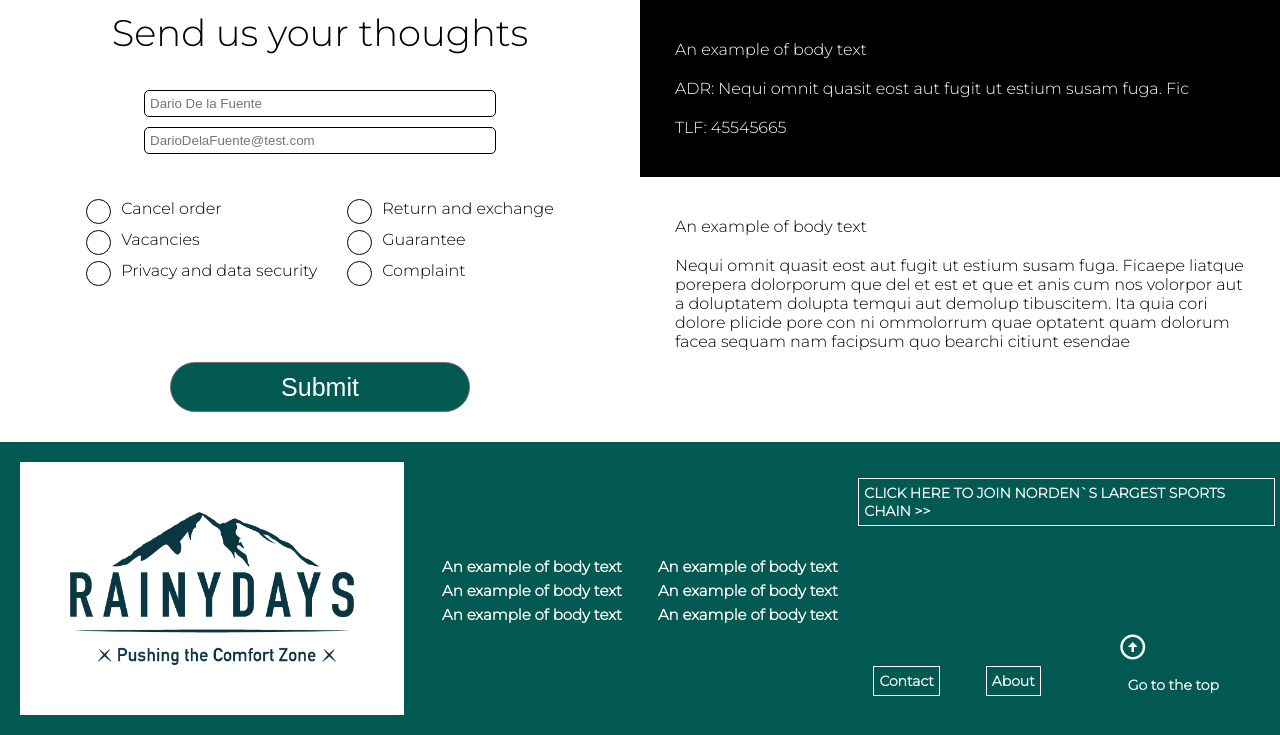
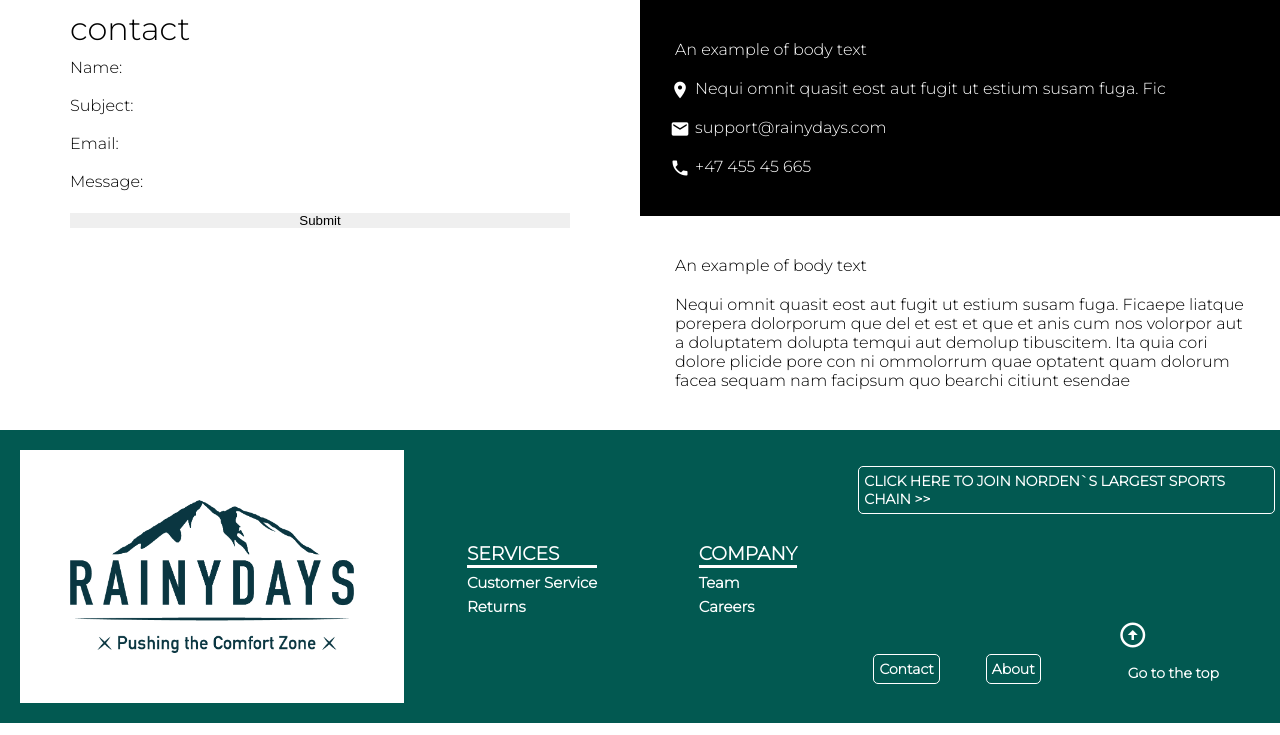
Before and after one commit to DarioDeLaFuente/rainydays, a PHP site: page /contact.html in a window 1280 px wide. Shown: the part 114-849 px from the top of the page. Run offline with PHP 8.4, Linux system fonts and the light colour scheme.

Commit message:
HOTFIX to cart and checkout

```diff
--- a/app/about.html
+++ b/app/about.html
@@ -76,5 +76,6 @@
       crossorigin="anonymous"
     ></script>
     <script src="scripts/functios.js"></script>
+    <script src="scripts/cart.js" type="module"></script>
   </body>
 </html>
--- a/app/components/footer.html
+++ b/app/components/footer.html
@@ -2,27 +2,23 @@
   <div class="grid">
     <div class="grid-cell--lg-4">
       <div class="sb-grid-container">
-        <img
-          src="/media/RainyDays_Logo.png"
-          alt="RainyDays Logo"
-          class="footer__logo"
-        />
+        <img src="/media/RainyDays_Logo.png" alt="RainyDays Logo" class="footer__logo" />
       </div>
     </div>
     <div class="grid-cell--lg-4">
       <div class="cb-grid-container">
         <div class="center__block-1">
           <ul>
-            <li><a href="#">An example of body text</a></li>
-            <li><a href="#">An example of body text</a></li>
-            <li><a href="#">An example of body text</a></li>
+            <li><h3 class="footer_h3">SERVICES</h3></li>
+            <li><a href="#">Customer Service</a></li>
+            <li><a href="#">Returns</a></li>
           </ul>
         </div>
         <div class="center__block-2">
           <ul>
-            <li><a href="#">An example of body text</a></li>
-            <li><a href="#">An example of body text</a></li>
-            <li><a href="#">An example of body text</a></li>
+            <li><h3 class="footer_h3">COMPANY</h3></li>
+            <li><a href="#">Team</a></li>
+            <li><a href="#">Careers</a></li>
           </ul>
         </div>
       </div>
@@ -32,17 +28,17 @@
         <div class="footer__block-4">
           <ul>
             <li>
-              <a class="bannerLinkBox-1" href="../error_page.html"
+              <a class="bannerLinkBox-1 add_block" href="../error_page.html"
                 >Click here to join norden`s largest sports chain >></a
               >
             </li>
           </ul>
         </div>
         <div class="footer__block-5">
-          <a class="bannerLinkBox" href="../contact.html">Contact</a>
+          <a class="bannerLinkBox add_block" href="../contact.html">Contact</a>
         </div>
         <div class="footer__block-5-a">
-          <a class="bannerLinkBox" href="../about.html">About</a>
+          <a class="bannerLinkBox add_block" href="../about.html">About</a>
         </div>
         <div class="footer__block-6">
           <span class="footer_block-arrow">
--- a/app/components/header.html
+++ b/app/components/header.html
@@ -21,14 +21,17 @@
     </div>
     <div class="grid-cell--xs-4">
       <div class="box-3">
-        <a href="/checkout.html" class="total-counter"
-          ><i class="material-icons shopping__cart">shopping_cart ></i></a
-        >
+        <a href="#" onclick="showCart()">
+          <i class="material-icons shopping__cart">shopping_cart</i>
+          <span class="total-counter"></span>
+        </a>
         <div class="cart">
           <div class="cart-list"></div>
           <div class="total"></div>
           <!--<div class="total-counter"></div>-->
-          <a href="/checkout.html" class="">Checkout</a>
+          <span>
+            <a href="/checkout.html" class="checkout_button_cart">Checkout</a>
+          </span>
         </div>
       </div>
     </div>
--- a/app/contact.html
+++ b/app/contact.html
@@ -39,73 +39,40 @@
       <div class="container">
         <div class="grid">
           <div class="grid-cell--md-6 grid-cell--lg-6">
-            <form class="form">
-              <p>Send us your thoughts</p>
-              <input class="form-name" type="text" id="name" placeholder="Dario De la Fuente" />
-              <input
-                class="email-input"
-                type="email"
-                id="email"
-                placeholder="DarioDelaFuente@test.com"
-              />
-              <div class="checkbox-container">
-                <div class="form form--column">
-                  <div class="box-container">
-                    <label for="cancel_order">
-                      <input type="checkbox" id="cancel_order" />Cancel order
-                      <span class="checkmark"></span>
-                    </label>
-                  </div>
-                  <div class="box-container">
-                    <label for="vacancies">
-                      <input type="checkbox" id="vacancies" />Vacancies
-                      <span class="checkmark"></span>
-                    </label>
-                  </div>
-                  <div class="box-container">
-                    <label for="privacy_and_data_security">
-                      <input type="checkbox" id="privacy_and_data_security" />Privacy and data
-                      security
-                      <span class="checkmark"></span>
-                    </label>
-                  </div>
-                </div>
-                <div class="form form--column">
-                  <div class="box-container">
-                    <label for="return_and_exchange">
-                      <input type="checkbox" id="return_and_exchange" />Return and exchange
-                      <span class="checkmark"></span>
-                    </label>
-                  </div>
-                  <div class="box-container">
-                    <label for="guarantee">
-                      <input type="checkbox" id="guarantee" />Guarantee
-                      <span class="checkmark"></span>
-                    </label>
-                  </div>
-                  <div class="box-container">
-                    <label for="complaint">
-                      <input type="checkbox" id="complaint" />Complaint
-                      <span class="checkmark"></span>
-                    </label>
-                  </div>
-                </div>
-              </div>
-              <div class="form-button">
-                <button>Submit</button>
-              </div>
-            </form>
+            <div class="form-container">
+              <form name="contactForm" method="get" onsubmit=" return validate(event)">
+                <h1>contact</h1>
+                <label class="" for="name">Name:</label>
+                <input class="" type="text" id="name" name="name" />
+                <div class="validate-message"></div>
+                <label class="" for="subject">Subject:</label>
+                <input class="" type="text" id="subject" name="subject" />
+                <div class="validate-message"></div>
+                <label class="" for="email">Email:</label>
+                <input class="" type="email" id="email" name="email" />
+                <div class="validate-message"></div>
+                <label class="" for="message">Message:</label>
+                <input class="" type="text" id="message" name="message" />
+                <div class="validate-message"></div>
+                <input class="" type="submit" value="Submit" />
+              </form>
+            </div>
+            <div class="form-passed"></div>
           </div>
           <div class="grid-cell--md-6">
             <div class="box form-box-1">
-              <div>
-                <p>An example of body text</p>
+              <p>An example of body text</p>
+              <div class="product_delivery_selector">
+                <span class="material-icons material-icons-style">location_on</span>
+                <p>Nequi omnit quasit eost aut fugit ut estium susam fuga. Fic</p>
               </div>
-              <div>
-                <p>ADR: Nequi omnit quasit eost aut fugit ut estium susam fuga. Fic</p>
+              <div class="product_delivery_selector">
+                <span class="material-icons material-icons-style">local_post_office</span>
+                <p>support@rainydays.com</p>
               </div>
-              <div>
-                <p>TLF: 45545665</p>
+              <div class="product_delivery_selector">
+                <span class="material-icons material-icons-style">phone</span>
+                <p>+47 455 45 665</p>
               </div>
             </div>
             <div class="box form-box-2">
@@ -130,5 +97,7 @@
       crossorigin="anonymous"
     ></script>
     <script src="scripts/functios.js"></script>
+    <script src="scripts/contact.js"></script>
+    <script src="scripts/cart.js" type="module"></script>
   </body>
 </html>
--- a/app/error_page.html
+++ b/app/error_page.html
@@ -47,5 +47,6 @@
       crossorigin="anonymous"
     ></script>
     <script src="../scripts/functios.js"></script>
+    <script src="scripts/cart.js" type="module"></script>
   </body>
 </html>
--- a/app/scripts/cart.js
+++ b/app/scripts/cart.js
@@ -2,6 +2,10 @@ window.loadCart = function () {
   const cartItem = JSON.parse(localStorage.getItem("cartList"));
   console.log(cartItem);
   const cartContainer = document.querySelectorAll(".cart-list");
+  cartContainer.forEach(function (el) {
+    el.innerHTML = "";
+  });
+
   const totalContainer = document.querySelectorAll(".total");
   const totalCounter = document.querySelectorAll(".total-counter");
   //console.log(totalContainer);
@@ -12,9 +16,10 @@ window.loadCart = function () {
     counter++;
     total += parseInt(cartElement.price);
     cartContainer.forEach(function (el) {
-      el.innerHTML = `<div class="cart-item">
+      el.innerHTML += `<div class="cart-item">
         <h3>${cartElement.name}</h3>
         <h5>${cartElement.description}</h5>
+        <h5>${cartElement.size}</h5>
         </div>
         `;
     });
@@ -27,6 +32,13 @@ window.loadCart = function () {
   });
   console.log("total", totalCounter);
 };
+
+window.showCart = function () {
+  const cartList = document.querySelector(".cart-list");
+  const cart = document.querySelector(".cart");
+  cart.style.display = "block";
+};
+
 loadCart();
 
 window.loadSize = function () {
--- a/app/src/scss/modules/_checkbox-form.scss
+++ b/app/src/scss/modules/_checkbox-form.scss
@@ -1,3 +1,11 @@
+.form-container {
+  max-width: 500px;
+  margin: auto;
+  input {
+    width: 100%;
+  }
+}
+
 .form,
 .checkbox-container,
 .form-box-1,
--- a/app/src/scss/modules/_checkout_page_box.scss
+++ b/app/src/scss/modules/_checkout_page_box.scss
@@ -59,7 +59,8 @@
 }
 .total {
   z-index: 99999999;
-  color: red;
+  color: green;
+  padding: 5px;
 }
 .total-counter {
   z-index: 99999999;
@@ -115,6 +116,23 @@
   color: #fff;
   cursor: pointer;
 }
+.checkout_button_cart {
+  background-color: #fff;
+  border: solid 1px #025951;
+  padding: 5px;
+  color: #025951;
+  cursor: pointer;
+  margin: 5px;
+  border-radius: 5px;
+}
+.checkout_button_cart:hover {
+  background-color: #025951;
+  padding: 5px;
+  color: #fff;
+  cursor: pointer;
+  margin: 5px;
+  border-radius: 5px;
+}
 
 .checkout_button_exit {
   background-color: #fff;
--- a/app/src/scss/modules/_footer.scss
+++ b/app/src/scss/modules/_footer.scss
@@ -36,6 +36,22 @@
 .footer__block-4 {
   grid-area: footer__block-4;
 }
+.footer_h3 {
+  color: #fff;
+  border-bottom: solid #fff;
+  //text-align: center;
+}
+.add_block {
+  background-color: #025951;
+  color: #fff;
+  border-radius: 5px;
+}
+.add_block:hover {
+  background-color: #fff;
+  color: #025951;
+  border-radius: 5px;
+}
+
 .footer__block-5,
 .footer__block-5-a {
   padding-top: 25px;
--- a/app/src/scss/modules/_header.scss
+++ b/app/src/scss/modules/_header.scss
@@ -42,17 +42,25 @@
 }
 
 .bannerLink a {
-  background-color: #fff;
+  background-color: #275851;
   padding: 15px;
+  color: #fff;
+  border-radius: 10px;
 }
 
 a.bannerLinkBlock {
-  color: #000;
+  color: #fff;
   font-weight: bolder;
   font-size: 15px;
   @media #{$screen__l} {
     font-size: 15px;
   }
+}
+a.bannerLinkBlock:hover {
+  background-color: #fff;
+  padding: 15px;
+  color: #000;
+  border-radius: 10px;
 }
 
 .search__icon {
--- a/app/src/scss/modules/_produkt_label.scss
+++ b/app/src/scss/modules/_produkt_label.scss
@@ -22,9 +22,10 @@
 .product__card__label__block__link__3,
 .product__card__label__block__link__4 {
   z-index: 4;
-
-  background-color: #0000;
-  border: solid 1px #000;
+  background-color: #2758518f;
+  border-radius: 5px;
+  color: #fff;
+  //border: solid 1px #000;
 }
 
 a,
@@ -32,7 +33,6 @@ a,
 .product__card__label__block__link__2,
 .product__card__label__block__link__3,
 .product__card__label__block__link__4 {
-  color: #000;
   font-size: 15px;
   font-weight: bold;
 }
```
Also changed, not shown: app/assets/css/main.css (+53 -7 lines), app/index.html (+13 -6 lines), app/products/jackets.html (+46 -26 lines), app/products/product_jacket.html (+7 -3 lines), app/scripts/contact.js (+40 -46 lines), app/scripts/products.js (+7 -23 lines), app/assets/css/main.min.css.
